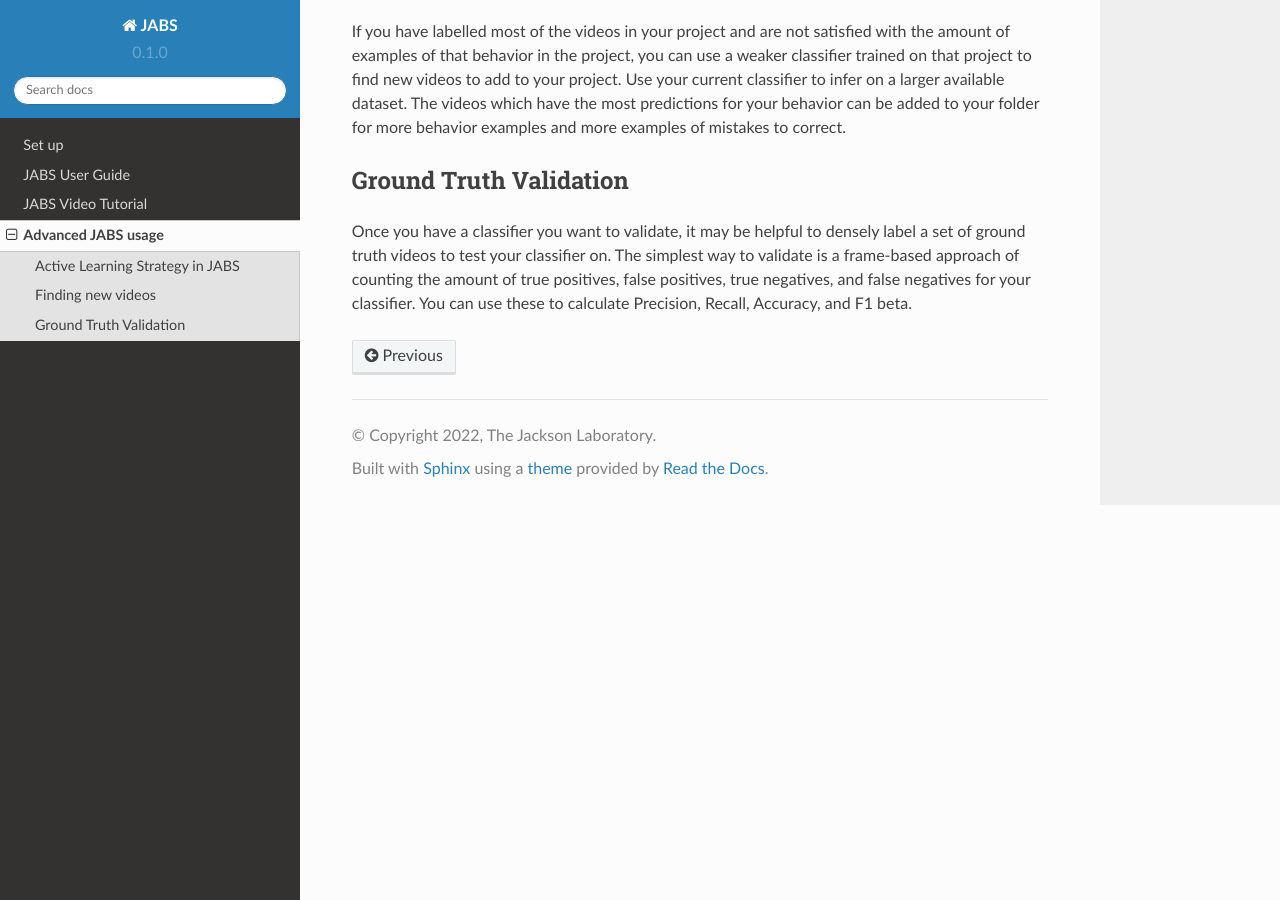
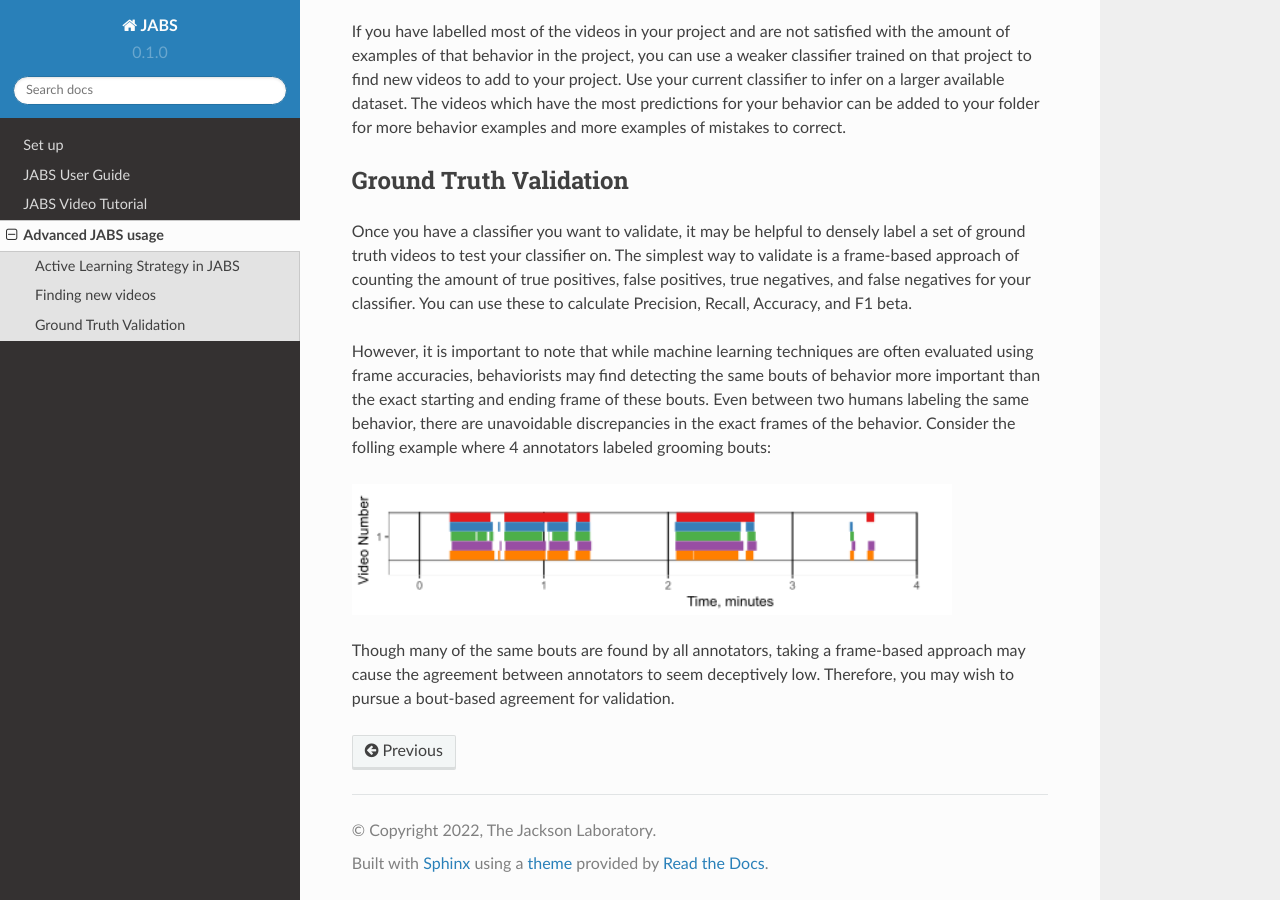
Before and after one commit to KumarLabJax/JABS-behavior-classifier, a Sphinx documentation site: the page built from docs/source/advancedjabs.rst, in a window 1280 px wide and 900 px high, scrolled down 540 px. Built offline with Sphinx 7.4.7 and the Read the Docs theme 2.0.0, drawn with Linux system fonts in a browser that asks for light colours; pages that are not in the unit, such as notebooks, are missing from menus.

Commit message:
Update advancedjabs.rst

```diff
--- a/docs/source/advancedjabs.rst
+++ b/docs/source/advancedjabs.rst
@@ -17,3 +17,12 @@ If you have labelled most of the videos in your project and are not satisfied wi
 Ground Truth Validation
 =======================
 Once you have a classifier you want to validate, it may be helpful to densely label a set of ground truth videos to test your classifier on. The simplest way to validate is a frame-based approach of counting the amount of true positives, false positives, true negatives, and false negatives for your classifier. You can use these to calculate Precision, Recall, Accuracy, and F1 beta.
+
+However, it is important to note that while machine learning techniques are often evaluated using frame accuracies, behaviorists may find detecting the same bouts of behavior more important than the exact starting and ending frame of these bouts. Even between two humans labeling the same behavior, there are unavoidable discrepancies in the exact frames of the behavior. Consider the folling example where 4 annotators labeled grooming bouts:
+
+.. image:: images/ethogrooming.png
+  :width: 600
+
+
+
+Though many of the same bouts are found by all annotators, taking a frame-based approach may cause the agreement between annotators to seem deceptively low. Therefore, you may wish to pursue a bout-based agreement for validation.
```
